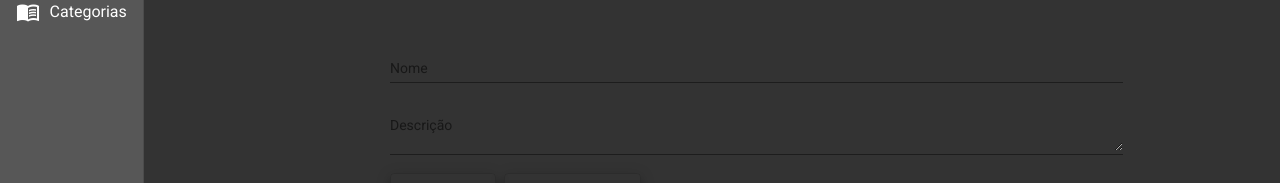
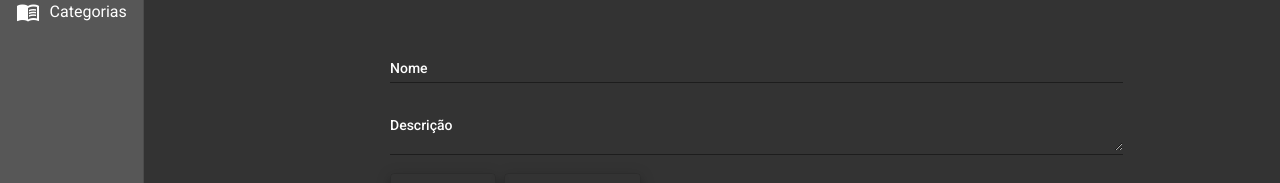
Before and after one commit to GuiCartaxo/bookstore-front, an Angular app: page /categorias/create in a window 1280 px wide. Shown: the part 148-331 px from the top of the page. Built offline with nearby package versions, Linux system fonts and the light colour scheme.

Commit message:
Finalização do método CREATE

```diff
--- a/src/app/components/views/categoria/categoria-create/categoria-create.component.css
+++ b/src/app/components/views/categoria/categoria-create/categoria-create.component.css
@@ -14,6 +14,19 @@ form h1 {
     width: 100%;
 }
 
+.form input::placeholder {
+    color: #FFF;
+}
+
+.form textarea::placeholder {
+    color: #FFF;
+}
+
+mat-form-field mat-label {
+    color: #FFF;
+    font-weight: 500;
+}
+
 .buttons {
     width: 100%;
     text-align: start;
--- a/src/app/components/views/categoria/categoria-create/categoria-create.component.html
+++ b/src/app/components/views/categoria/categoria-create/categoria-create.component.html
@@ -12,6 +12,6 @@
 
     <div class="buttons">
         <button (click)="create()" class="mat-elevation-z8" mat-stroked-button color="primary">CRIAR</button>
-        <button class="mat-elevation-z8" mat-stroked-button color="warn">CANCELAR</button>
+        <button (click)="cancel()" class="mat-elevation-z8" mat-stroked-button color="warn">CANCELAR</button>
     </div>
 </form>
--- a/src/app/components/views/categoria/categoria-create/categoria-create.component.ts
+++ b/src/app/components/views/categoria/categoria-create/categoria-create.component.ts
@@ -31,4 +31,8 @@ export class CategoriaCreateComponent implements OnInit {
       };
     })
   }
+
+  cancel(): void {
+    this.router.navigate(['categorias']);
+  }
 }
```
